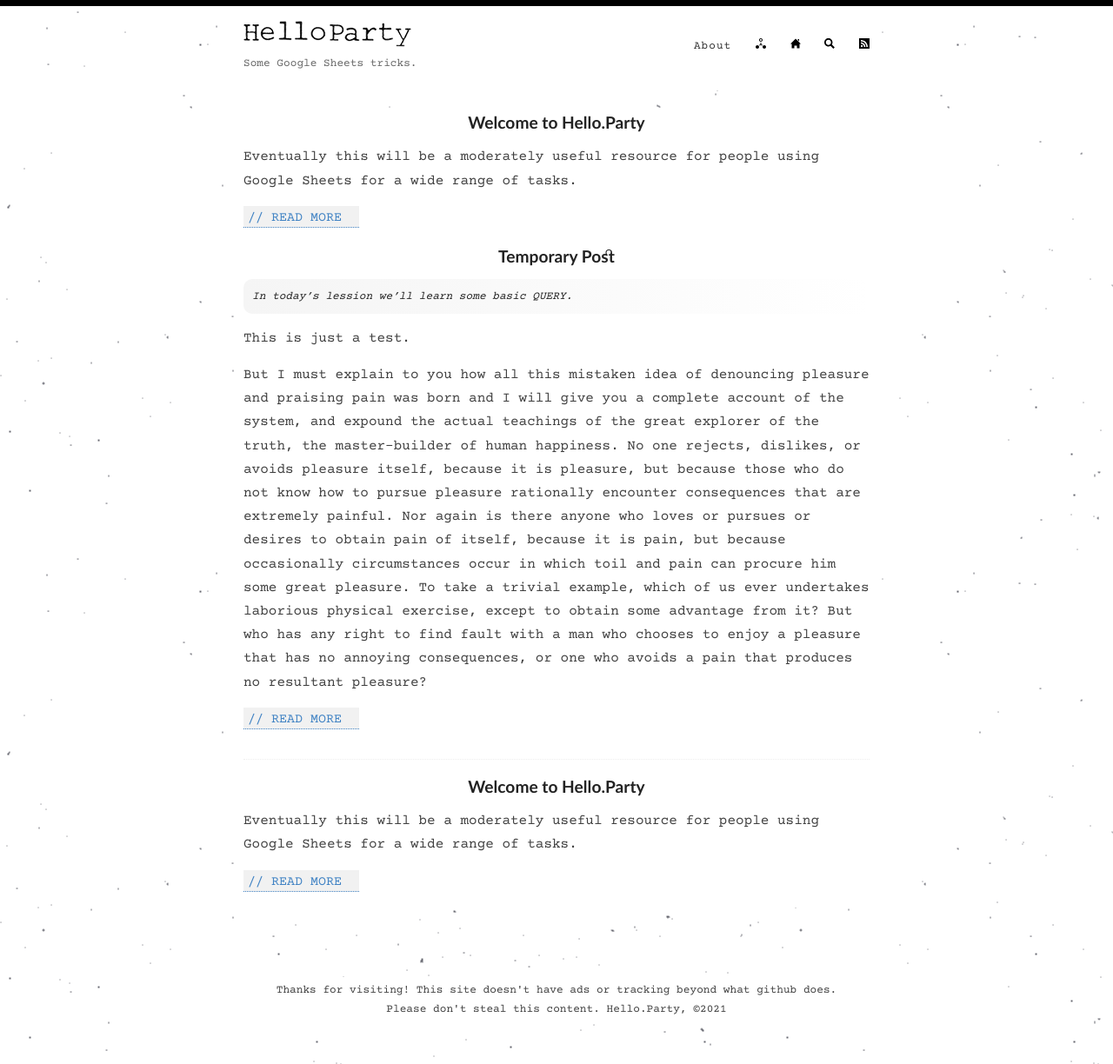
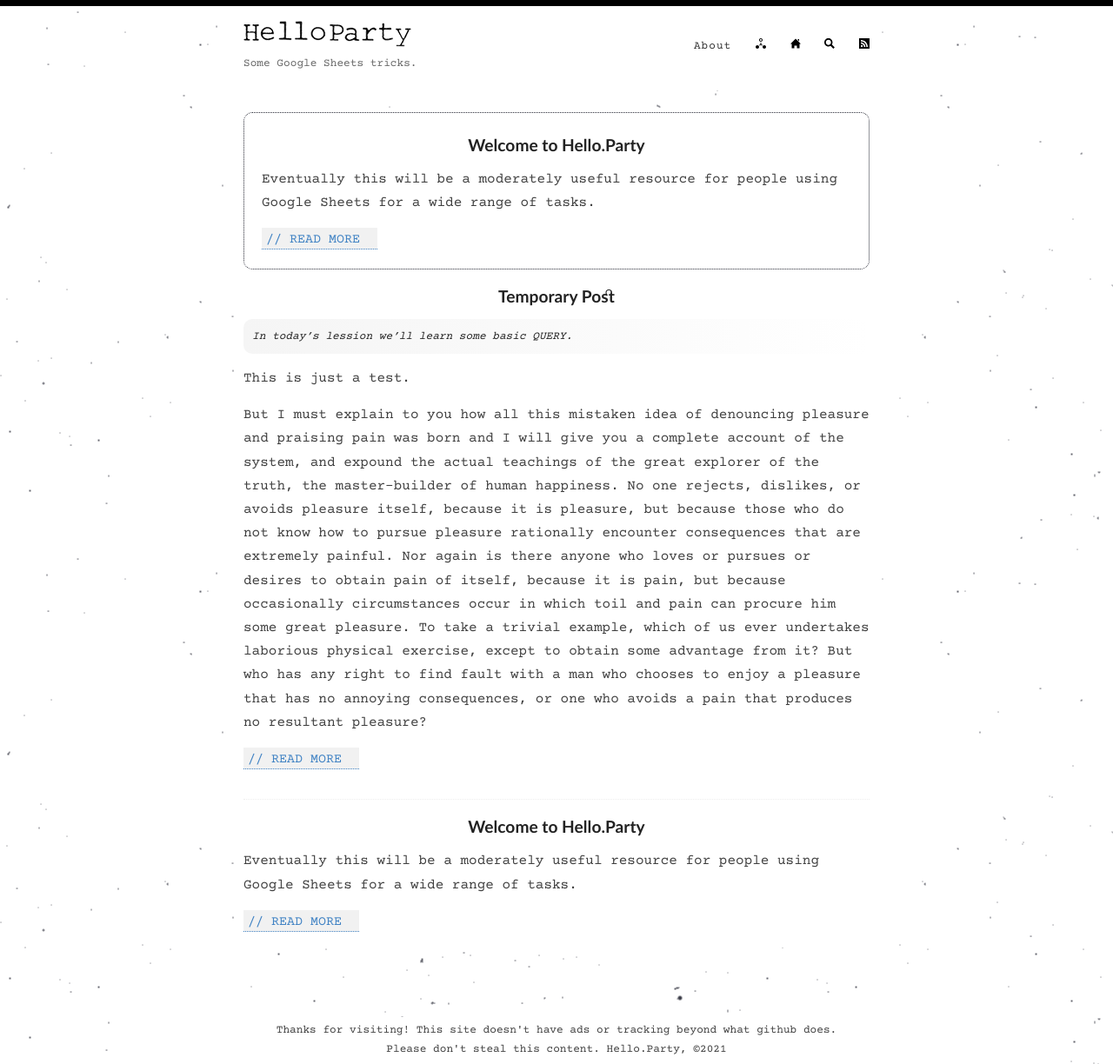
Before and after one commit to hello-party/hello-party-old.github.io, a Jekyll site: the page built from index.html, in a window 1280 px wide. Shown: the whole page at 87% size. Built offline with Jekyll 4.4.1, drawn with Linux system fonts in a browser that asks for light colours; the list of posts is cut into pages by our own code.

Commit message:
Update style.scss

```diff
--- a/assets/style.scss
+++ b/assets/style.scss
@@ -112,7 +112,11 @@
     border-radius: 10px;
 }
 
-
+div#pinned {
+    padding: 5px 20px 20px 20px;
+    border-radius: 10px;
+    border: 1px dotted #282a36;
+}
 
 p {
   margin: 15px 0;
```
